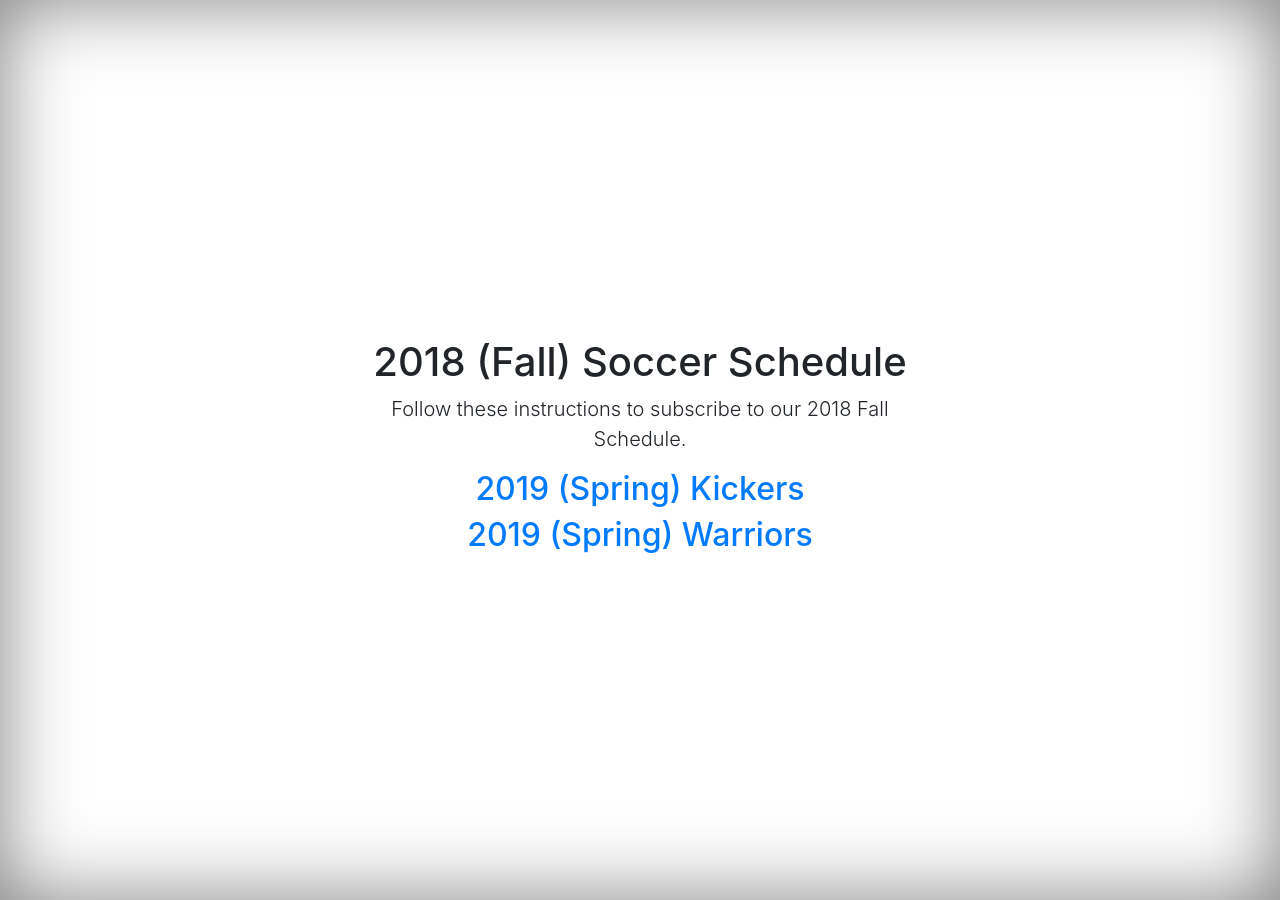
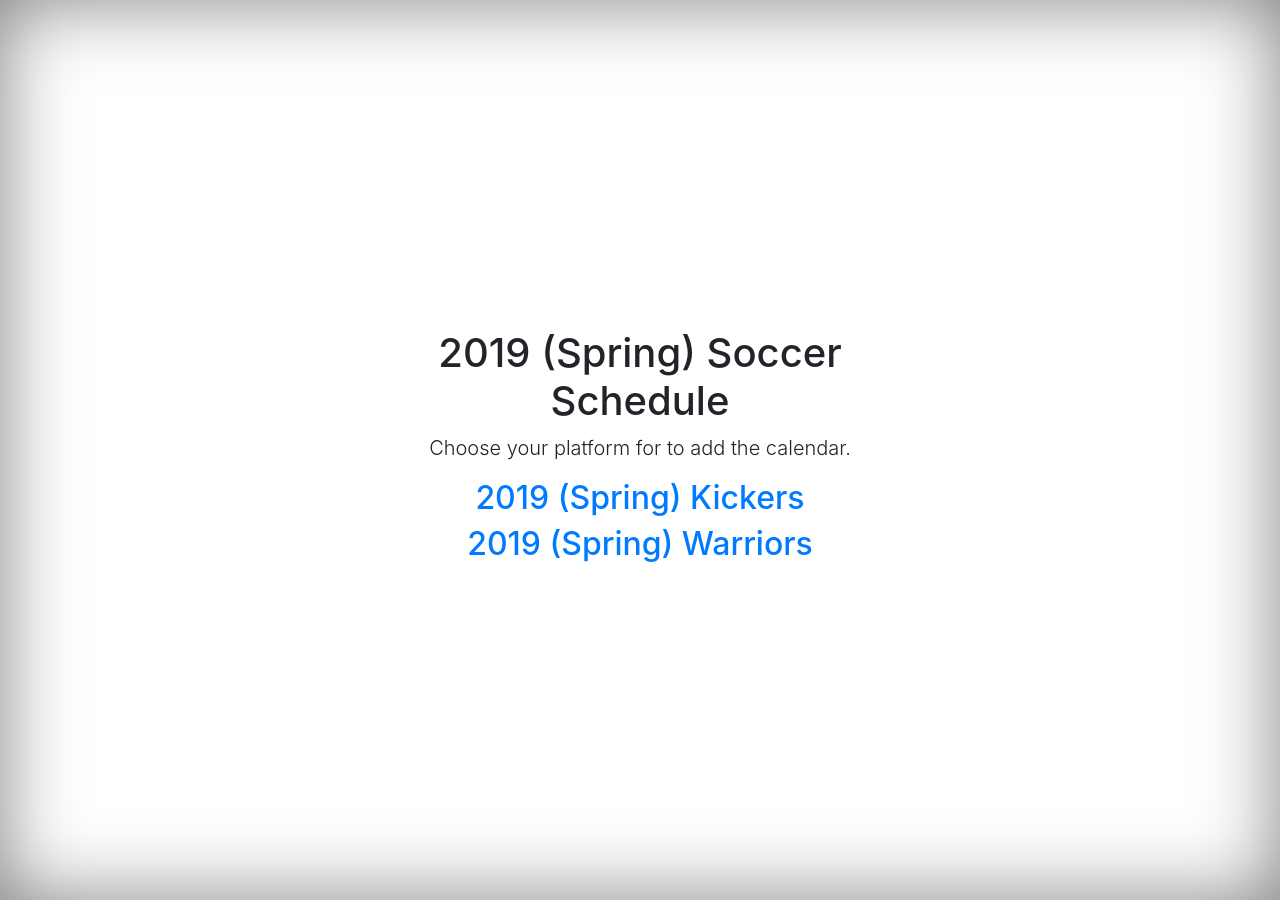
Before and after one commit to nathanb/ical-parents, a Jekyll site: the page built from index.md, in a window 1280 px wide. Built offline with Jekyll 4.4.1, drawn with Linux system fonts in a browser that asks for light colours; nearby versions of some CDN libraries; our own code applies the rules of GitHub Pages for plain Markdown files.

Commit message:
Update _config.yml

```diff
--- a/_config.yml
+++ b/_config.yml
@@ -1,4 +1,3 @@
-theme: jekyll-theme-slate
-title: 2018 (Fall) Soccer Schedule
-description: Follow these instructions to subscribe to our 2018 Fall Schedule.
+title: 2019 (Spring) Soccer Schedule
+description: Choose your platform for to add the calendar.
 show_downloads: false
```
